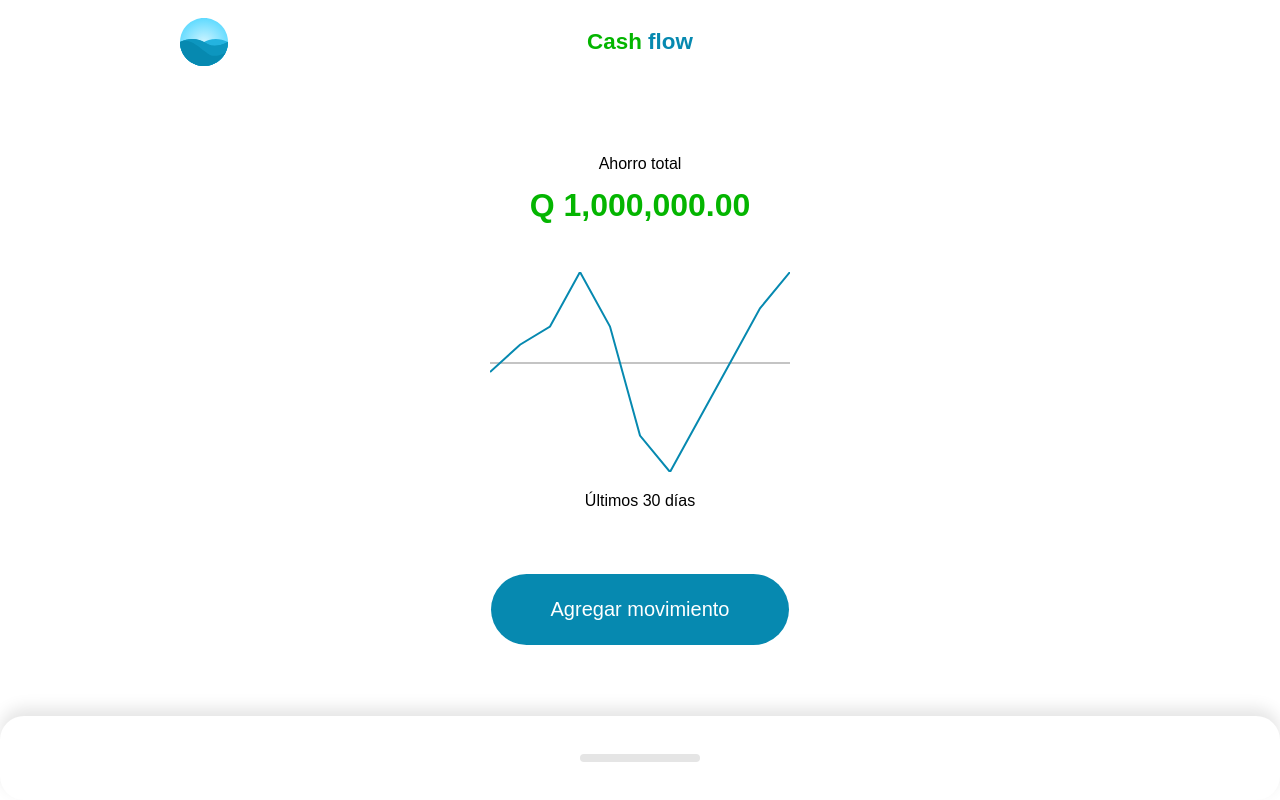
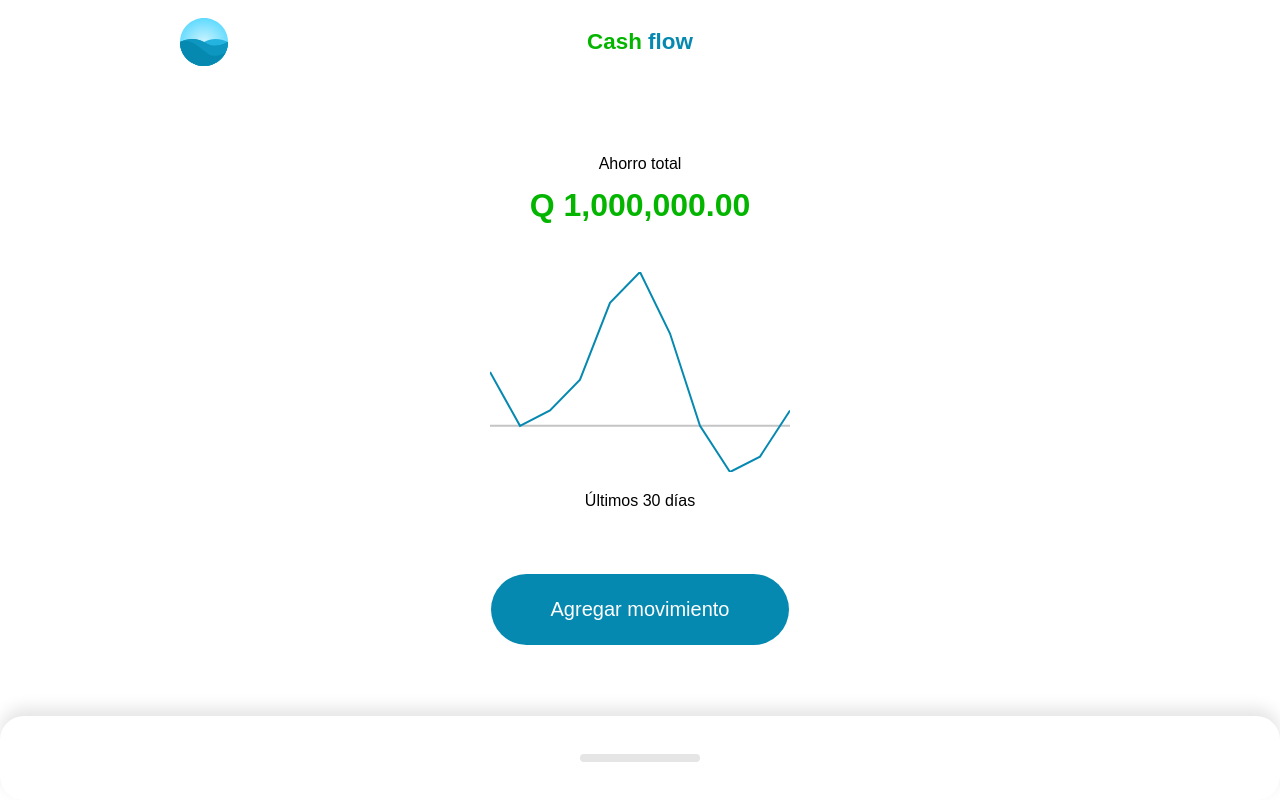
Before and after one commit to edhernandez7/cashflow, a Vue app: page / in a window 1280 px wide. Built offline with nearby package versions, Linux system fonts and the light colour scheme.

Commit message:
modelo de datos

```diff
--- a/src/components/Home.vue
+++ b/src/components/Home.vue
@@ -46,34 +46,96 @@ export default {
     return {
       label: null,
       amount: null,
-      amounts: [100, 200, 500, 200, -400, -600, -300, 0, 300, 500],
       movements: [
         {
           id: 0,
           title: "Movimiento 1",
           description: "Lorem ipsum dolor sit amet",
-          amount: 1000,
+          amount: 100,
+          time: new Date("2022-04-02"),
         },
         {
           id: 1,
           title: "Movimiento 2",
           description: "Lorem ipsum dolor sit amet",
-          amount: 1000,
+          amount: 200,
+          time: new Date("2022-04-02"),
         },
         {
           id: 2,
           title: "Movimiento 3",
           description: "Lorem ipsum dolor sit amet",
-          amount: 1000,
+          amount: 500,
+          time: new Date("2022-04-02"),
         },
         {
           id: 3,
           title: "Movimiento 4",
           description: "Lorem ipsum dolor sit amet",
-          amount: -1000,
+          amount: 200,
+          time: new Date("2022-04-02"),
+        },
+        {
+          id: 4,
+          title: "Movimiento 5",
+          description: "Lorem ipsum dolor sit amet",
+          amount: -400,
+          time: new Date("2022-04-02"),
+        },
+        {
+          id: 5,
+          title: "Movimiento 6",
+          description: "Lorem ipsum dolor sit amet",
+          amount: -600,
+          time: new Date("2022-04-02"),
+        },
+        {
+          id: 6,
+          title: "Movimiento 7",
+          description: "Lorem ipsum dolor sit amet",
+          amount: -300,
+          time: new Date("2022-04-02"),
+        },
+        {
+          id: 7,
+          title: "Movimiento 8",
+          description: "Lorem ipsum dolor sit amet",
+          amount: 100,
+          time: new Date("2022-04-02"),
+        },
+        {
+          id: 8,
+          title: "Movimiento 9",
+          description: "Lorem ipsum dolor sit amet",
+          amount: 300,
+          time: new Date("2022-04-01"),
+        },
+        {
+          id: 9,
+          title: "Movimiento 10",
+          description: "Lorem ipsum dolor sit amet",
+          amount: 500,
+          time: new Date("2022-04-01"),
         },
       ],
     };
   },
+  computed: {
+    amounts() {
+      const lastDays = this.movements
+        .filter((m) => {
+          const today = new Date();
+          const oldDate = today.setDate(today.getDate() - 30);
+          return m.time > oldDate;
+        })
+        .map((m) => m.amount);
+      return lastDays.map((m, i) => {
+        const lastMovements = lastDays.slice(0, i);
+        return lastMovements.reduce((suma, movement) => {
+          return suma + movement;
+        }, 0);
+      });
+    },
+  },
 };
 </script>
```
